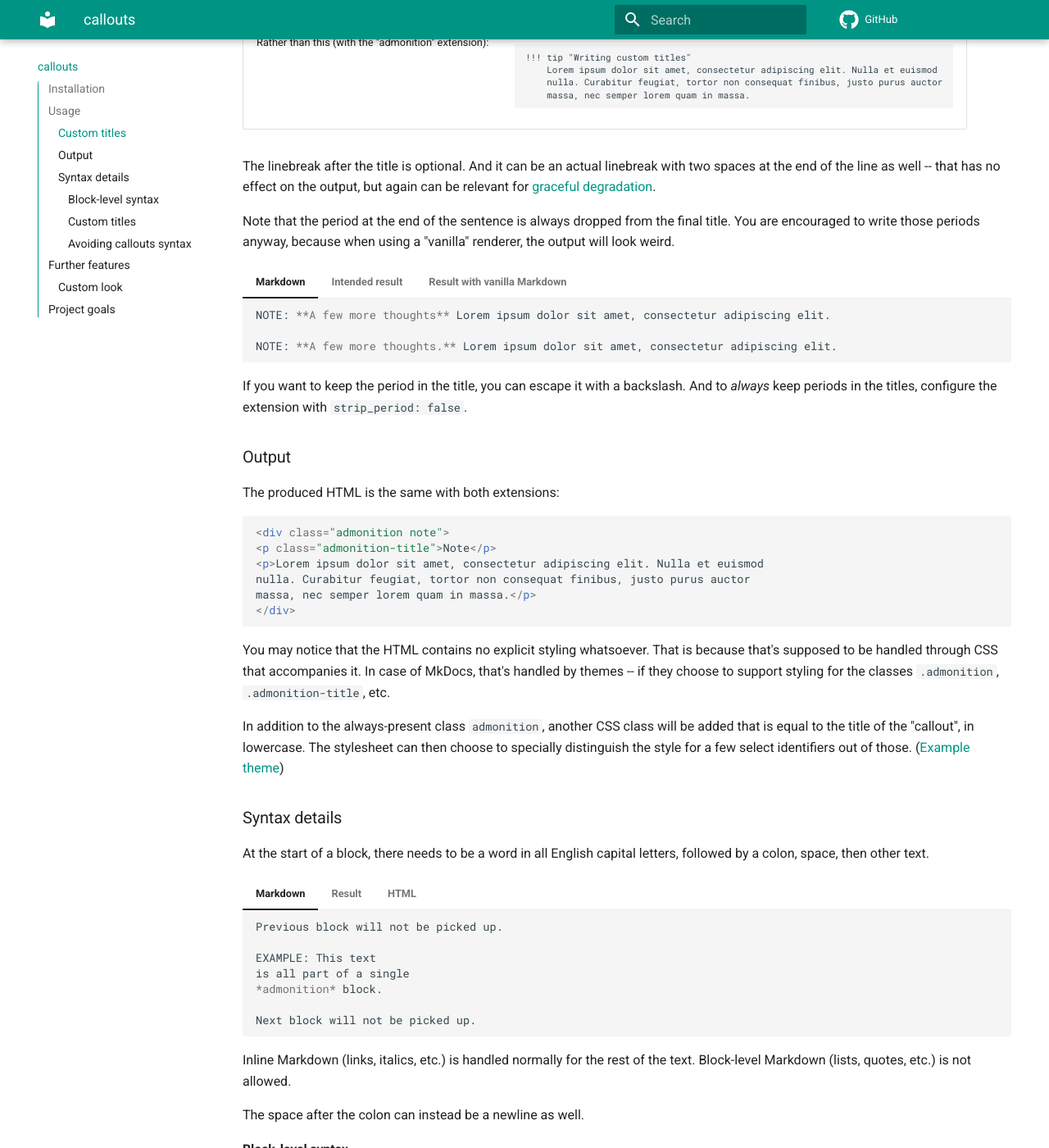
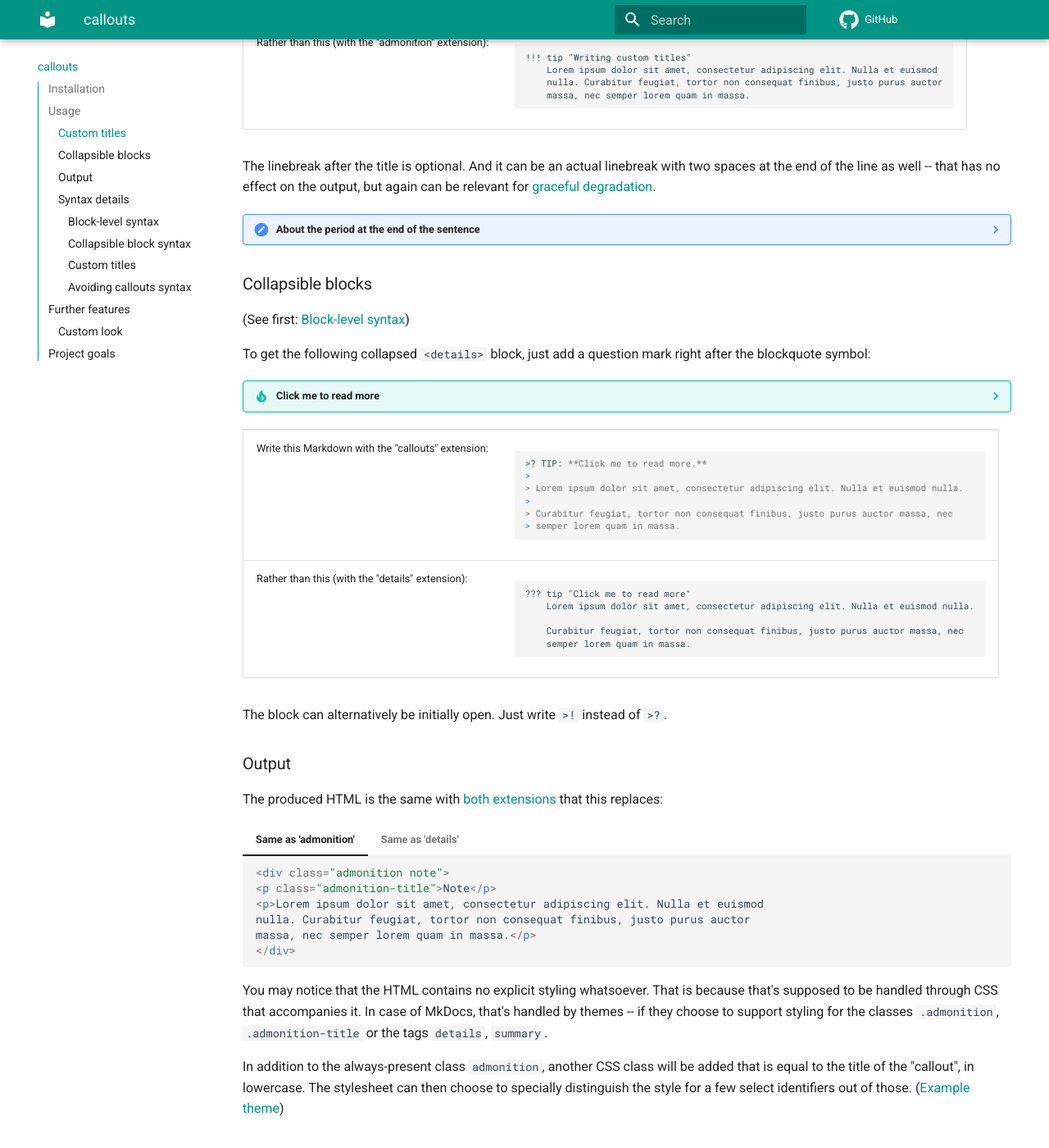
Before and after one commit to oprypin/markdown-callouts, an MkDocs documentation site: the page built from docs/index.md, in a window 1280 px wide and 1400 px high, scrolled down 1698 px. Shown: the whole window at 82% size. Built offline with MkDocs 1.6.1 and Material for MkDocs 9.7.7, drawn with Linux system fonts in a browser that asks for light colours; comment, search, counter and statistics services are not loaded; some of the changed text lies outside the part shown.

Commit message:
Add documentation

````diff
--- a/docs/index.md
+++ b/docs/index.md
@@ -1,9 +1,10 @@
 # markdown-callouts
 
-**Extension for [Python-Markdown][]: a classier syntax for [admonitions](https://squidfunk.github.io/mkdocs-material/reference/admonitions/#usage)**
+**Extension for [Python-Markdown][]: a classier syntax for [admonitions](https://squidfunk.github.io/mkdocs-material/reference/admonitions/#usage) and [collapsible blocks](https://squidfunk.github.io/mkdocs-material/reference/admonitions/#collapsible-blocks)**
 
 [python-markdown]: https://python-markdown.github.io/
 [admonition]: https://python-markdown.github.io/extensions/admonition/
+[details]: https://facelessuser.github.io/pymdown-extensions/extensions/details/
 [mkdocs]: https://www.mkdocs.org/
 
 ## Installation
@@ -108,42 +109,100 @@ Rather than this (with the "admonition" extension):
 
 The linebreak after the title is optional. And it can be an actual linebreak with two spaces at the end of the line as well -- that has no effect on the output, but again can be relevant for [graceful degradation](#project-goals).
 
-Note that the period at the end of the sentence is always dropped from the final title. You are encouraged to write those periods anyway, because when using a "vanilla" renderer, the output will look weird.
+??? note "About the period at the end of the sentence"
+    The period at the end of the sentence is always dropped from the final title. You are encouraged to write those periods anyway, because when using a "vanilla" renderer, the output will look weird.
 
-=== "Markdown"
-    ```markdown
-    NOTE: **A few more thoughts** Lorem ipsum dolor sit amet, consectetur adipiscing elit.
+    === "Markdown"
+        ```markdown
+        NOTE: **A few more thoughts** Lorem ipsum dolor sit amet, consectetur adipiscing elit.
 
-    NOTE: **A few more thoughts.** Lorem ipsum dolor sit amet, consectetur adipiscing elit.
-    ```
+        NOTE: **A few more thoughts.** Lorem ipsum dolor sit amet, consectetur adipiscing elit.
+        ```
 
-=== "Intended result"
-    NOTE: **A few more thoughts** Lorem ipsum dolor sit amet, consectetur adipiscing elit.
+    === "Intended result"
+        NOTE: **A few more thoughts** Lorem ipsum dolor sit amet, consectetur adipiscing elit.
 
-    NOTE: **A few more thoughts.** Lorem ipsum dolor sit amet, consectetur adipiscing elit.
+        NOTE: **A few more thoughts.** Lorem ipsum dolor sit amet, consectetur adipiscing elit.
 
-=== "Result with vanilla Markdown"
-     NOTE:  **A few more thoughts**  Lorem ipsum dolor sit amet, consectetur adipiscing elit.
+    === "Result with vanilla Markdown"
+        NOTE:  **A few more thoughts**  Lorem ipsum dolor sit amet, consectetur adipiscing elit.
 
-     NOTE:  **A few more thoughts.**  Lorem ipsum dolor sit amet, consectetur adipiscing elit.
+        NOTE:  **A few more thoughts.**  Lorem ipsum dolor sit amet, consectetur adipiscing elit.
 
-If you want to keep the period in the title, you can escape it with a backslash.
-And to *always* keep periods in the titles, configure the extension with `strip_period: false`.
+    If you want to keep the period in the title, you can escape it with a backslash.
+    And to *always* keep periods in the titles, configure the extension with `strip_period: false`.
+
+### Collapsible blocks
+
+(See first: [Block-level syntax](#block-level-syntax))
+
+To get the following collapsed `<details>` block, just add a question mark right after the blockquote symbol:
+
+??? tip "Click me to read more"
+    Lorem ipsum dolor sit amet, consectetur adipiscing elit. Nulla et euismod nulla.
+
+    Curabitur feugiat, tortor non consequat finibus, justo purus auctor massa, nec
+    semper lorem quam in massa.
+
+<table markdown="1">
+<tr><td>
+Write this Markdown with the "callouts" extension:
+</td><td>
+
+```markdown
+>? TIP: **Click me to read more.**
+>
+> Lorem ipsum dolor sit amet, consectetur adipiscing elit. Nulla et euismod nulla.
+>
+> Curabitur feugiat, tortor non consequat finibus, justo purus auctor massa, nec
+> semper lorem quam in massa.
+```
+
+</td></tr>
+<tr><td>
+Rather than this (with the "details" extension):
+</td><td>
+
+```markdown
+??? tip "Click me to read more"
+    Lorem ipsum dolor sit amet, consectetur adipiscing elit. Nulla et euismod nulla.
+
+    Curabitur feugiat, tortor non consequat finibus, justo purus auctor massa, nec
+    semper lorem quam in massa.
+```
+
+</td></tr>
+</table>
+
+The block can alternatively be initially open. Just write `>!` instead of `>?`.
 
 ### Output
 
-The produced HTML is the same with both extensions:
+The produced HTML is the same with [both][admonition] [extensions][details] that this replaces:
 
-```html
-<div class="admonition note">
-<p class="admonition-title">Note</p>
-<p>Lorem ipsum dolor sit amet, consectetur adipiscing elit. Nulla et euismod
-nulla. Curabitur feugiat, tortor non consequat finibus, justo purus auctor
-massa, nec semper lorem quam in massa.</p>
-</div>
-```
+=== "Same as 'admonition'"
 
-You may notice that the HTML contains no explicit styling whatsoever. That is because that's supposed to be handled through CSS that accompanies it. In case of MkDocs, that's handled by themes -- if they choose to support styling for the classes `.admonition`, `.admonition-title`, etc.
+    ```html
+    <div class="admonition note">
+    <p class="admonition-title">Note</p>
+    <p>Lorem ipsum dolor sit amet, consectetur adipiscing elit. Nulla et euismod
+    nulla. Curabitur feugiat, tortor non consequat finibus, justo purus auctor
+    massa, nec semper lorem quam in massa.</p>
+    </div>
+    ```
+
+=== "Same as 'details'"
+
+    ```html
+    <details class="note">
+    <summary>Note</summary>
+    <p>Lorem ipsum dolor sit amet, consectetur adipiscing elit. Nulla et euismod
+    nulla. Curabitur feugiat, tortor non consequat finibus, justo purus auctor
+    massa, nec semper lorem quam in massa.</p>
+    </details>
+    ```
+
+You may notice that the HTML contains no explicit styling whatsoever. That is because that's supposed to be handled through CSS that accompanies it. In case of MkDocs, that's handled by themes -- if they choose to support styling for the classes `.admonition`, `.admonition-title` or the tags `details`, `summary`.
 
 In addition to the always-present class `admonition`, another CSS class will be added that is equal to the title of the "callout", in lowercase. The stylesheet can then choose to specially distinguish the style for a few select identifiers out of those. ([Example theme](https://squidfunk.github.io/mkdocs-material/reference/admonitions/#supported-types))
 
@@ -259,6 +318,53 @@ However... if you'll also be viewing the same Markdown through a renderer that d
 
 You can find more examples (particularly how edge cases are handled) in the [test cases directory](https://github.com/oprypin/markdown-callouts/tree/master/tests/extension).
 
+#### Collapsible block syntax
+
+Collapsible block syntax is a simple extension of the block syntax.
+Instead of opening the blockquote with `>`:
+
+* write `>?` to get a `<details>` tag;
+* write `>!` to get a `<details open>` tag.
+
+To allow putting multiple paragraphs into the same callout and enable all of Markdown features, use the block-level syntax, which works the same as a [blockquote](https://daringfireball.net/projects/markdown/syntax#blockquote), but with the mandatory all-caps word at the beginning of it:
+
+=== "Markdown"
+    ```markdown
+    >? EXAMPLE: Hello world!
+    >
+    > * Item 1
+    > * Item 2
+    >
+    > Still going...
+
+    Next block will not be picked up.
+    ```
+
+=== "Result"
+    >? EXAMPLE: Hello world!
+    >
+    > * Item 1
+    > * Item 2
+    >
+    > Still going...
+
+    Next block will not be picked up.
+
+=== "HTML"
+    ```html
+    <details class="example">
+    <summary>Example</summary>
+    <p>Hello world!</p>
+    <ul>
+    <li>Item 1</li>
+    <li>Item 2</li>
+    </ul>
+    <p>Still going...</p>
+    </details>
+    ```
+
+You can find more examples (particularly how edge cases are handled) in the [test cases directory](https://github.com/oprypin/markdown-callouts/tree/master/tests/details).
+
 #### Custom titles
 
 A callout block with a custom title is just an extension of the base syntax, where after the capital word and a colon, the first item of the main body must be in bold. This `**strong emphasis**` syntax (or also with `__`) is directly used as the delimitation for the title, according to normal rules of how Markdown handles it. The actual `<strong>` tag will be excluded from the output and its contents will be moved from the paragraph and become the title instead. You can use any inline Markdown formatting within that main delimiter, and *that* will be preserved. Single newlines are allowed within the delimited title part, again as per normal Markdown rules.
````
Also changed, not shown: README.md (+10 -0 lines).
